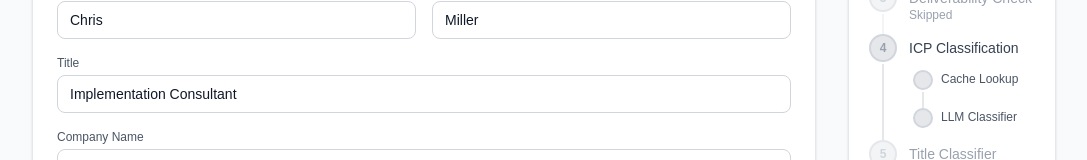
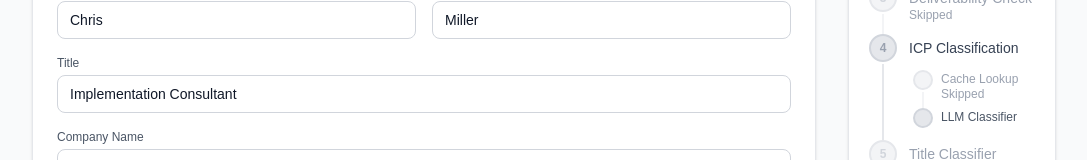
Before and after one commit to salesperson/rb2b-lead-enrichment-frontend, a Next.js app: page / in a window 1280 px wide. Both pictures are taken after a click on the label "Disable Cache". Shown: the part 293-453 px from the top of the page, without its empty margins (96-1183 px from the left). Built offline with nearby package versions, Linux system fonts and the light colour scheme.

Commit message:
Gray out Cache Lookup sub-node in pipeline when Disable Cache is checked

```diff
--- a/app/components/IcpDemo.tsx
+++ b/app/components/IcpDemo.tsx
@@ -961,10 +961,13 @@ export default function IcpDemo() {
                 <p className="text-sm text-gray-700 pt-1 mb-3">{PIPELINE_NODES[3]}</p>
                 <div className="flex gap-2 ml-1">
                   <div className="flex flex-col items-center w-5 flex-shrink-0">
-                    <SubCircle state={icpSub1.color} />
-                    <div className={`w-0.5 h-4 mt-0.5 transition-colors duration-300 ${lineColor[icpSub1.color]}`} />
+                    <SubCircle state={disableCache ? "skipped" : icpSub1.color} />
+                    <div className={`w-0.5 h-4 mt-0.5 transition-colors duration-300 ${lineColor[disableCache ? "skipped" : icpSub1.color]}`} />
                   </div>
-                  <p className="text-xs text-gray-600 pt-0.5 leading-tight">{icpSub1.label}</p>
+                  <p className={`text-xs pt-0.5 leading-tight ${disableCache ? "text-gray-400" : "text-gray-600"}`}>
+                    {disableCache ? "Cache Lookup" : icpSub1.label}
+                    {disableCache && <span className="block text-gray-400">Skipped</span>}
+                  </p>
                 </div>
                 <div className="flex gap-2 ml-1 mb-3">
                   <div className="flex flex-col items-center w-5 flex-shrink-0">
--- a/app/components/MercedesDemo.tsx
+++ b/app/components/MercedesDemo.tsx
@@ -784,10 +784,13 @@ export default function MercedesDemo() {
                 <p className="text-sm text-gray-700 pt-1 mb-3">{PIPELINE_NODES[3]}</p>
                 <div className="flex gap-2 ml-1">
                   <div className="flex flex-col items-center w-5 flex-shrink-0">
-                    <SubCircle state={icpSub1.color} />
-                    <div className={`w-0.5 h-4 mt-0.5 transition-colors duration-300 ${lineColor[icpSub1.color]}`} />
+                    <SubCircle state={disableCache ? "skipped" : icpSub1.color} />
+                    <div className={`w-0.5 h-4 mt-0.5 transition-colors duration-300 ${lineColor[disableCache ? "skipped" : icpSub1.color]}`} />
                   </div>
-                  <p className="text-xs text-gray-600 pt-0.5 leading-tight">{icpSub1.label}</p>
+                  <p className={`text-xs pt-0.5 leading-tight ${disableCache ? "text-gray-400" : "text-gray-600"}`}>
+                    {disableCache ? "Cache Lookup" : icpSub1.label}
+                    {disableCache && <span className="block text-gray-400">Skipped</span>}
+                  </p>
                 </div>
                 <div className="flex gap-2 ml-1 mb-3">
                   <div className="flex flex-col items-center w-5 flex-shrink-0">
```
